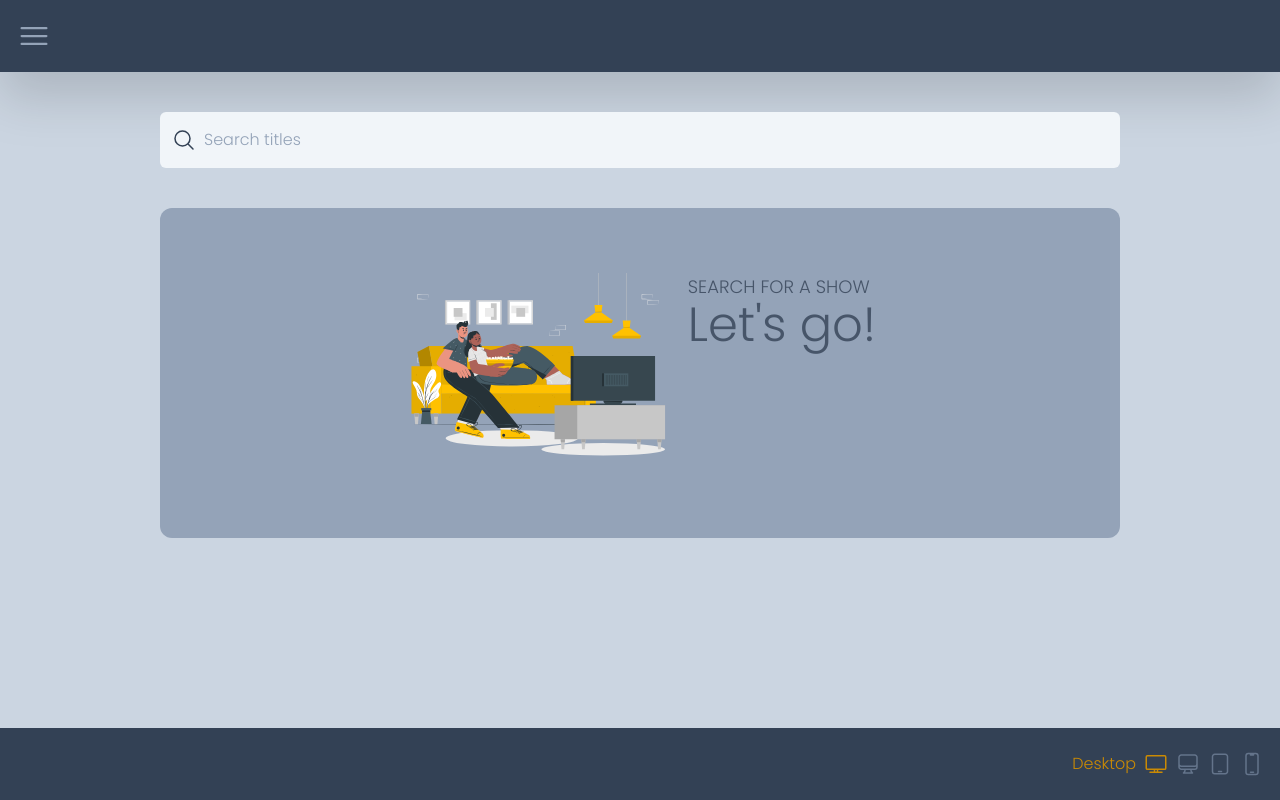
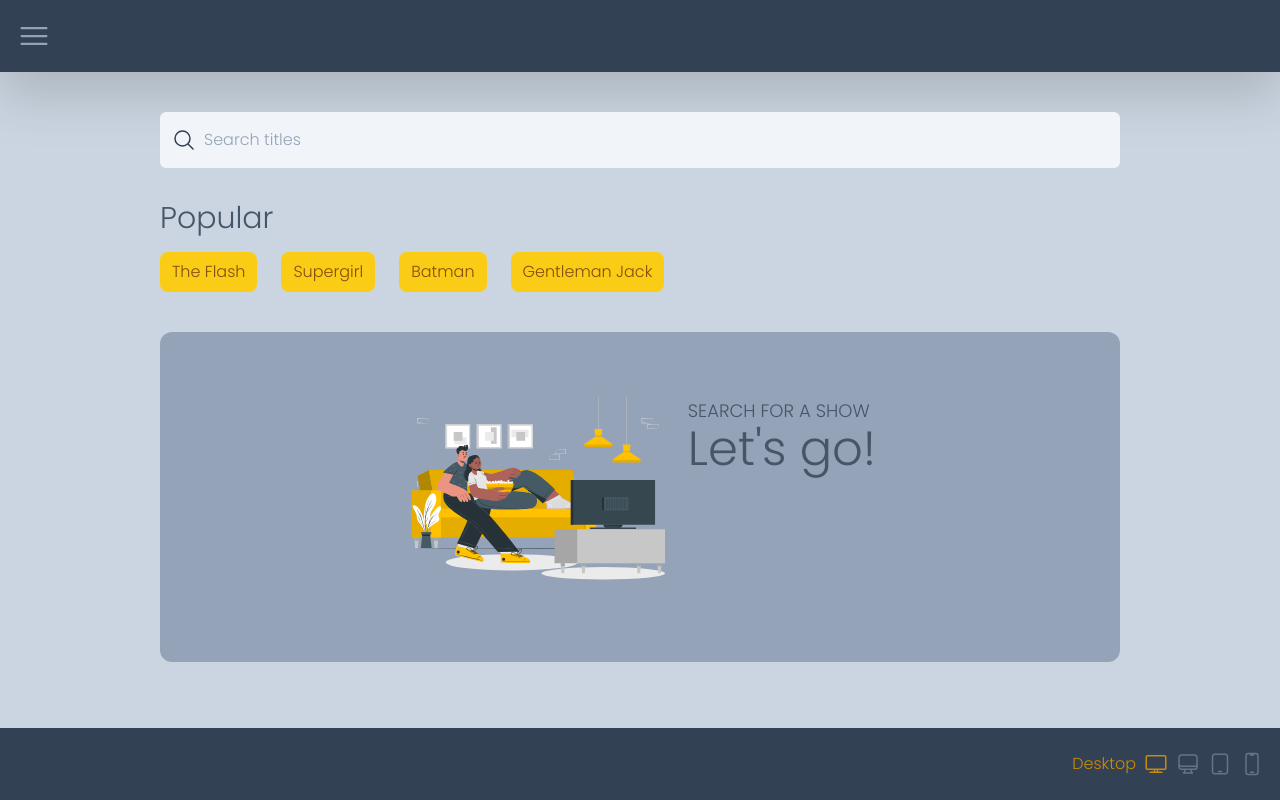
Before and after one commit to debugme/tvshows, a React (Vite) app: page / in a window 1280 px wide. Built offline with nearby package versions, Linux system fonts and the light colour scheme.

Commit message:
popular tags

```diff
--- a/src/components/search/index.tsx
+++ b/src/components/search/index.tsx
@@ -5,6 +5,7 @@ import { debounce } from "lodash-es"
 import { Nullable } from "../../types";
 import { Field } from './field'
 import { Spinner } from './spinner'
+import { Popular } from './popular'
 import { Status } from './status'
 
 export type SearchProps = {
@@ -41,6 +42,7 @@ export const Search: FC<SearchProps> = (props) => {
   return (
     <label className="relative w-full sm:mx-auto" htmlFor="searchBox">
       <Field defaultValue={searchTerm} onChange={onChange}/>
+      <Popular setSearchTerm={setSearchTerm}/>
       <MagnifyingGlassIcon className="absolute top-4 left-3 w-6 h-6 text-slate-700" />
       <Spinner showSpinner={showSpinner} />
       <Status searchTerm={searchTerm} failure={failure} hits={hits} />
--- /dev/null
+++ b/src/components/search/popular.tsx
@@ -0,0 +1,26 @@
+import { FC, Fragment, MouseEventHandler } from "react"
+
+export type PopularProps = {
+  setSearchTerm: (searchTerm: string) => void
+}
+
+export const Popular: FC<PopularProps> = (props) => {
+  const { setSearchTerm } = props
+
+  const onClick: MouseEventHandler<HTMLElement> = (event) => {
+    const searchTerm = event.currentTarget.innerText
+    setSearchTerm(searchTerm)
+  }
+
+  return (
+    <Fragment>
+      <h2 className="text-3xl text-slate-600 w-20 mt-8">Popular</h2>
+      <dl className="flex gap-6 items-start pt-1">
+        <dd className="mt-3 py-2 px-3 bg-yellow-400 text-yellow-800 inline-block rounded-lg cursor-pointer" onClick={onClick}>The Flash</dd>
+        <dd className="mt-3 py-2 px-3 bg-yellow-400 text-yellow-800 inline-block rounded-lg cursor-pointer" onClick={onClick}>Supergirl</dd>
+        <dd className="mt-3 py-2 px-3 bg-yellow-400 text-yellow-800 inline-block rounded-lg cursor-pointer" onClick={onClick}>Batman</dd>
+        <dd className="mt-3 py-2 px-3 bg-yellow-400 text-yellow-800 inline-block rounded-lg cursor-pointer" onClick={onClick}>Gentleman Jack</dd>
+      </dl>
+    </Fragment>
+  )
+}
```
